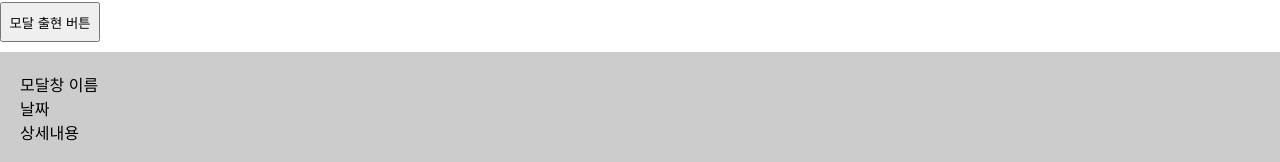
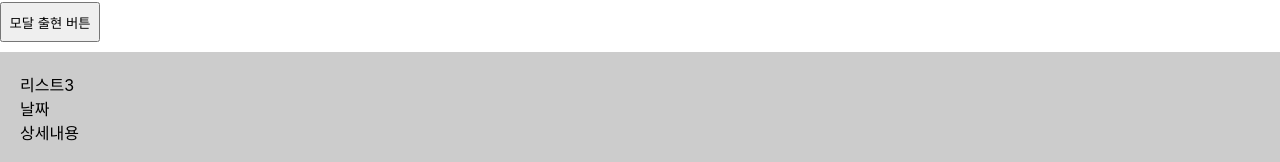
Before and after one commit to VictoryJu/React, a React (Create React App) app: page / in a window 1280 px wide. Both pictures are taken after a click on the button "모달 출현 버튼". Shown: the part 405-567 px from the top of the page. Built offline with nearby package versions, Linux system fonts and the light colour scheme.

Commit message:
React props Angular의 input이랑 비슷한듯

```diff
--- a/src/App.tsx
+++ b/src/App.tsx
@@ -39,17 +39,18 @@ function App() {
       <button className='modal-btn' onClick={()=>setIsShow(isShow?false:true)}>모달 출현 버튼</button>
 
       {
-        isShow ? <Modal></Modal> : null
+        isShow ? <Modal title={title}></Modal> : null
       }
 
     </div>
   );
 }
 
-function Modal(){
+function Modal(pr:any){
+
   return (
     <div className='modal'>
-      <div>모달창 이름</div>
+      <div>{pr.title[0]}</div>
       <div>날짜</div>
       <div>상세내용</div>
     </div>
```
